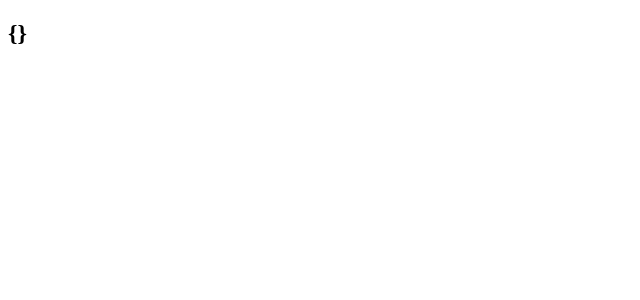
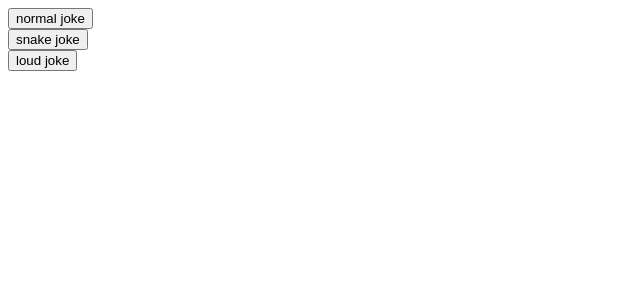
Before and after one commit to Cameron-Ord/w14b, a Vue app: page / in a window 1280 px wide. Shown: the top 300 px of the page, without its empty margins (0-640 px from the left). Built offline with nearby package versions, Linux system fonts and the light colour scheme; no server answers.

Commit message:
displayjoke now displays jokes

```diff
--- a/src/components/DisplayJoke.vue
+++ b/src/components/DisplayJoke.vue
@@ -1,7 +1,7 @@
 <template>
     <div>
 
-        <h1>{{ joke }}</h1>
+        <h1 v-if="joke !==undefined">{{ joke }}</h1>
 
     </div>
 </template>
@@ -13,7 +13,7 @@
         data() {
             return {
 
-                joke:{}
+                joke: undefined,
 
             }
         },
@@ -21,24 +21,12 @@
 
         methods:{
 
-            display_joke_snake(snake_joke){
 
-                this.joke = snake_joke;
+            display_joke(joke){
 
-            },
-
-            display_joke_loud(loud_joke){
-
-                this.joke = loud_joke;
-
-            },
-
-            display_joke_normal(normal_joke){
-
-                this.joke = normal_joke;
+                this.joke = joke;
 
             }
-
 
 
         },
@@ -47,9 +35,8 @@
         mounted(){
 
 
-            this.$root.$on(`snake_emitter`, this.display_joke_snake);
-            this.$root.$on(`loud_emitter`, this.display_joke_loud);
-            this.$root.$on(`normal_emitter`, this.display_joke_normal);
+
+            this.$root.$on(`joke_selection`, this.display_joke);
 
         },
 
--- a/src/components/GetJokeButton.vue
+++ b/src/components/GetJokeButton.vue
@@ -23,6 +23,20 @@ import axios from 'axios';
 
         methods:{
 
+            emitJoke(){
+
+
+                if(this.joke_holder !== undefined){
+
+                    this.$root.$emit(`joke_emit`, this.joke_holder);
+
+                    console.log(this.joke_holder);
+
+
+                }
+
+
+            }
 
 
         },
@@ -46,15 +60,7 @@ import axios from 'axios';
 
                     this.emitJoke();
 
-                    console.log(this.joke_holder.replaceAll(" ", "_"));
 
-                    console.log(this.joke_holder.toUpperCase());
-
-
-
-                } else {
-
-                    console.log(`error`);
                 }
 
             }).catch((error) => {
--- a/src/components/LoudJokeButton.vue
+++ b/src/components/LoudJokeButton.vue
@@ -1,39 +1,41 @@
 <template>
     <div>
 
+        <button @click="loud_joke_emitter">loud joke</button>
 
     </div>
 </template>
 
 <script>
     export default {
-        data() {
-            return {
+
 
                 data() {
                     return {
-                        joke:{}
+                        joke: {},
                     }
                 },
 
-            }
-        },
+
 
         methods:{
 
-            snake_joke_func(){
+            loud_joke_func(joke_holder){
 
 
+                this.joke = joke_holder.toUpperCase();
+
+                console.log(this.joke);
 
 
+            },
 
-            }
+            loud_joke_emitter(){
+
+                this.$root.$emit(`joke_selection`, this.joke);
 
 
         },
-
-        snake_joke_emitter(){
-
 
 
         },
@@ -41,6 +43,7 @@
 
         mounted(){
 
+            this.$root.$on(`joke_emit`, this.loud_joke_func);
         }
     }
 </script>
--- a/src/components/NormalJokeButton.vue
+++ b/src/components/NormalJokeButton.vue
@@ -2,7 +2,7 @@
     <div>
 
 
-
+        <button @click="normal_joke_emitter">normal joke</button>
 
 
     </div>
@@ -14,7 +14,7 @@
         data() {
             return {
 
-                joke:{},
+                joke: {},
 
             }
         },
@@ -23,8 +23,10 @@
 
         methods:{
 
-            normal_joke_func (){
+            normal_joke_func (joke_holder){
 
+
+                this.joke = joke_holder;
 
 
             },
@@ -34,7 +36,7 @@
             normal_joke_emitter(){
 
 
-
+                this.$root.$emit(`joke_selection`, this.joke);
 
 
             }
@@ -44,7 +46,8 @@
 
         mounted(){
 
-        }
+            this.$root.$on(`joke_emit`, this.normal_joke_func);
+        },
     }
 </script>
 
--- a/src/components/SnakeJokeButton.vue
+++ b/src/components/SnakeJokeButton.vue
@@ -1,7 +1,8 @@
 <template>
     <div>
 
-        <h1>{{ joke }}</h1>
+
+        <button @click="snake_joke_emitter">snake joke</button>
 
 
     </div>
@@ -12,43 +13,46 @@
     data() {
         return {
 
-                data() {
-                    return {
-                        joke:{}
+
+            joke: {},
         }
     },
 
-            }
-        },
+    methods: {
 
-        methods:{
-
-            snake_joke_func(){
+        snake_joke_func(joke_holder) {
 
 
+                this.joke = joke_holder.replaceAll(` `, `_`);
 
-
-
-            }
-
-
-        },
-
-        snake_joke_emitter(){
+                console.log(this.joke);
 
 
 
         },
 
+        snake_joke_emitter() {
 
-        mounted(){
 
+            this.$root.$emit(`joke_selection`, this.joke);
+
+
+        },
+
+
+    },
+
+
+
+
+    mounted() {
+
+
+        this.$root.$on(`joke_emit`, this.snake_joke_func);
     }
 
 }
 
 </script>
 
-<style scoped>
-
-</style>
+<style scoped></style>
```
Lines whose indentation alone changed are shown as unchanged.
